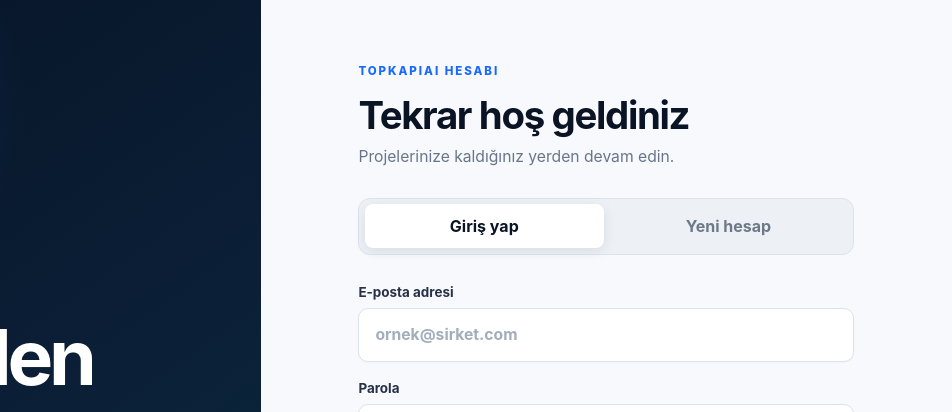
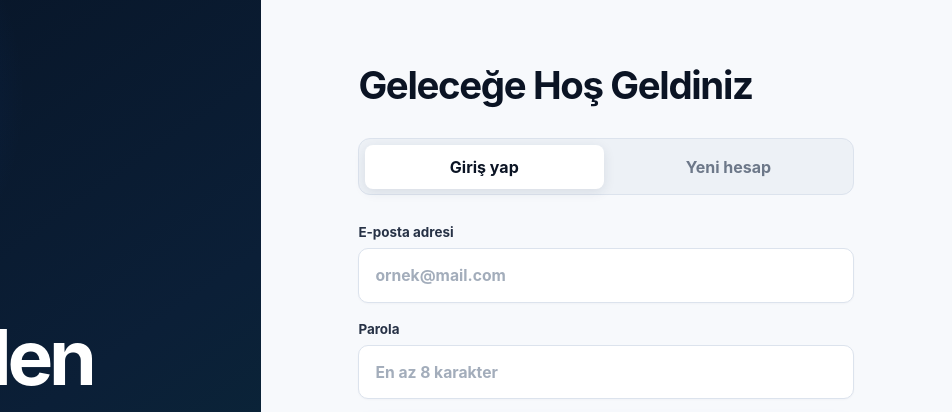
Before and after one commit to onurcoskun616/rover-cad, a website: page web/login.html in a window 1280 px wide. Shown: the top 412 px of the page, 328-1280 px from the left. Drawn offline with Linux system fonts and the light colour scheme.

Commit message:
Refine authentication copy and form styling

```diff
--- a/web/login.html
+++ b/web/login.html
@@ -30,9 +30,8 @@
     <section class="auth-panel">
       <div class="auth-panel-inner">
         <div class="auth-heading">
-          <span class="auth-account-label">TOPKAPIAI HESABI</span>
-          <h2 id="auth-title">Tekrar hoş geldiniz</h2>
-          <p id="auth-description">Projelerinize kaldığınız yerden devam edin.</p>
+          <h2 id="auth-title">Geleceğe Hoş Geldiniz</h2>
+          <p id="auth-description" hidden></p>
         </div>
 
         <div class="auth-tabs" role="tablist" aria-label="Hesap işlemleri">
@@ -48,7 +47,7 @@
 
           <label class="auth-field">
             <span>E-posta adresi</span>
-            <input id="email" type="email" required autocomplete="email" placeholder="ornek@sirket.com">
+            <input id="email" type="email" required autocomplete="email" placeholder="ornek@mail.com">
           </label>
 
           <label class="auth-field">
```
